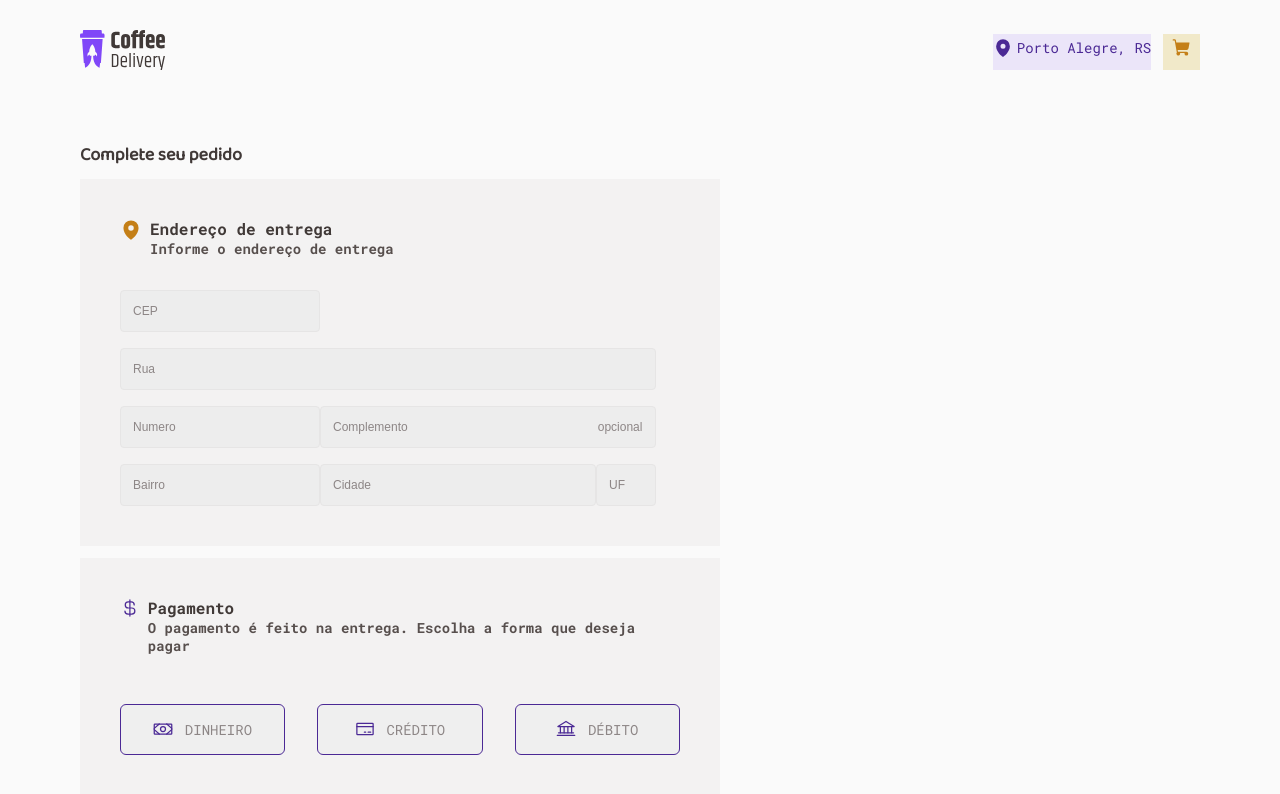
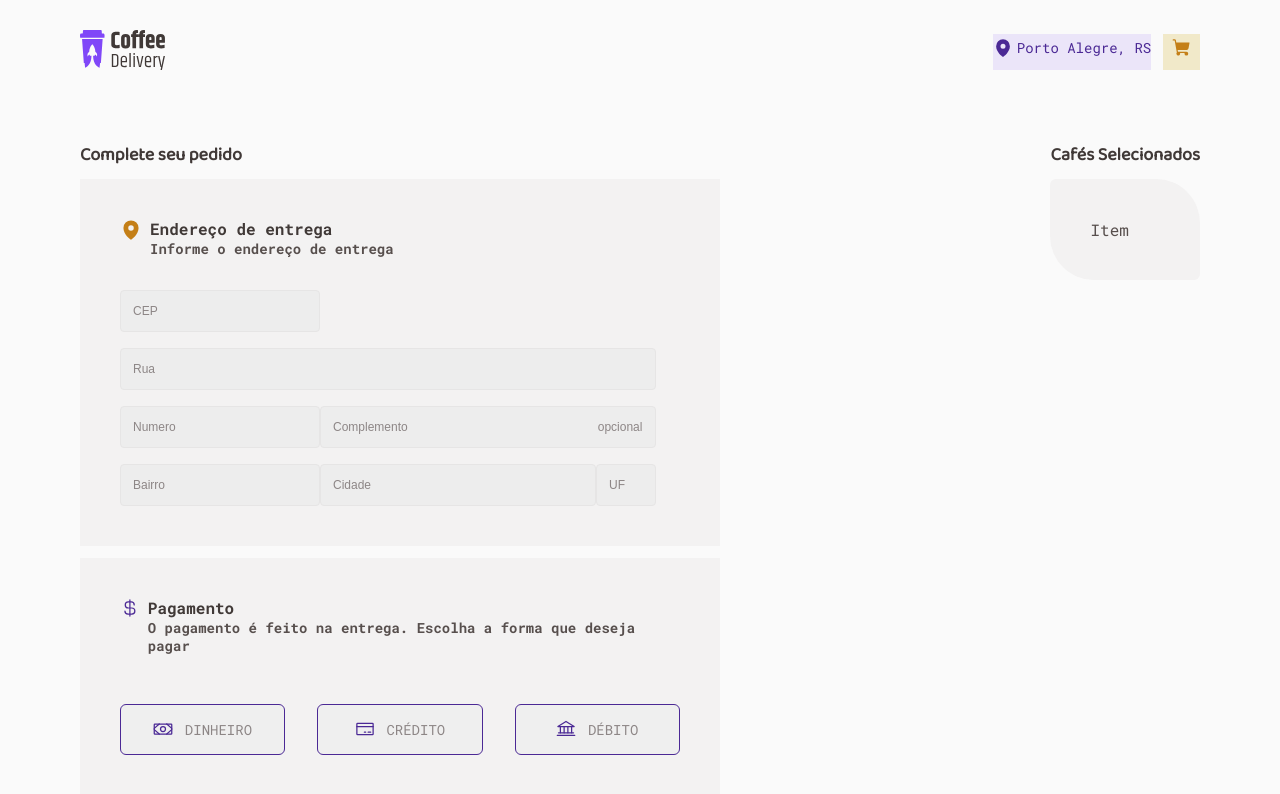
Before and after one commit to ReinaldoARamos/Ignite_Coffee_Delivery-, a React (Vite) app: page /completeOrder in a window 1280 px wide. Shown: the top 794 px of the page. Built offline with nearby package versions, Linux system fonts and the light colour scheme.

Commit message:
Criando a pasta do componente da sidebar do café

```diff
--- /dev/null
+++ b/src/Pages/CompleteOrder/SelectedCoffees/index.tsx
@@ -0,0 +1,16 @@
+import { TitleText } from "../../../Components/Header/Typography";
+import { DetailsContainer, SelectedCoffeesContainer } from "./style";
+
+export function SelectedCoffees() {
+    return(
+
+    <SelectedCoffeesContainer>
+        <TitleText size="xs" color="subtitle">
+            Cafés Selecionados
+        </TitleText>
+        <DetailsContainer>
+            <p>Item</p>
+        </DetailsContainer>
+    </SelectedCoffeesContainer>
+    )
+}
--- /dev/null
+++ b/src/Pages/CompleteOrder/SelectedCoffees/style.ts
@@ -0,0 +1,15 @@
+import styled from "styled-components";
+import { SectionBaseStyle } from "../components/CompleteOrderForm/style";
+
+export const SelectedCoffeesContainer = styled.div`
+display: flex;
+flex-direction: column;
+gap: 0.75rem;
+width: 40re,0;
+`
+
+export const DetailsContainer = styled(SectionBaseStyle)`
+border-radius: 6px 44px 6px 44px;
+display: flex;
+flex-direction: column;
+`
--- a/src/Pages/CompleteOrder/index.tsx
+++ b/src/Pages/CompleteOrder/index.tsx
@@ -1,5 +1,6 @@
 
 import { CompleteOrderForm } from "./components/CompleteOrderForm";
+import { SelectedCoffees } from "./SelectedCoffees";
 import { COmpleteOrderContainer } from "./styles";
 
 export function CartPage() {
@@ -7,7 +8,8 @@ export function CartPage() {
     return(
         <COmpleteOrderContainer className="container">
 
-            <CompleteOrderForm></CompleteOrderForm>
+            <CompleteOrderForm/>
+            <SelectedCoffees/>
 
         </COmpleteOrderContainer>
         )
```
